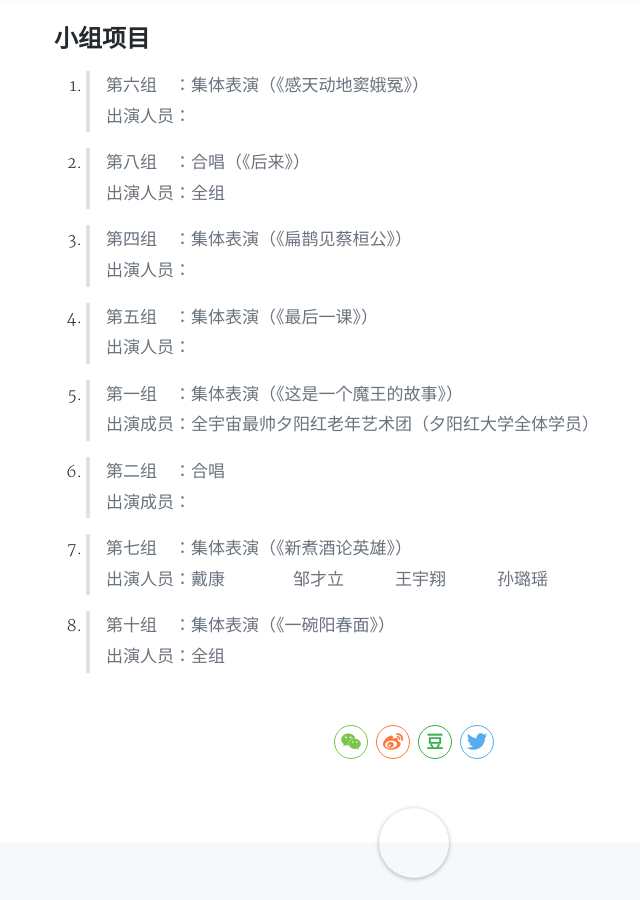
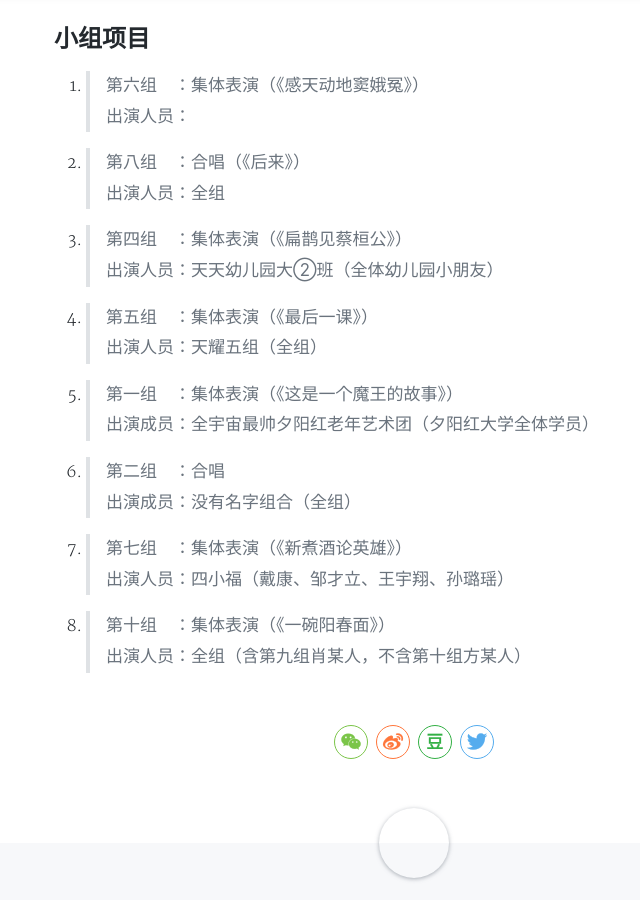
Before and after one commit to yxyz201809/yxyz201809.github.io, a Jekyll site: the page built from _posts/2019-12-16-new-years-eve-party.md, in a window 1280 px wide and 900 px high, scrolled down 1683 px. Shown: the whole window, without its empty margins (226-866 px from the left). Built offline with Jekyll 4.4.1, drawn with Linux system fonts in a browser that asks for light colours; nearby versions of some CDN libraries; a style sheet for code colours, icons or effects is not loaded.

Commit message:
Update 2019-12-16-new-years-eve-party.md

```diff
--- a/_posts/2019-12-16-new-years-eve-party.md
+++ b/_posts/2019-12-16-new-years-eve-party.md
@@ -64,19 +64,19 @@ tags: 活动
 	> 出演人员：全组
 
 4.	> 第四组　：集体表演（《扁鹊见蔡桓公》）
-	> 出演人员：
+	> 出演人员：天天幼儿园大②班（全体幼儿园小朋友）
 
 3.	> 第五组　：集体表演（《最后一课》）
-	> 出演人员：
+	> 出演人员：天耀五组（全组）
 
 5.	> 第一组　：集体表演（《这是一个魔王的故事》）
 	> 出演成员：全宇宙最帅夕阳红老年艺术团（夕阳红大学全体学员）
 
 6.	> 第二组　：合唱
-	> 出演成员：
+	> 出演成员：没有名字组合（全组）
 
 7.	> 第七组　：集体表演（《新煮酒论英雄》）
-	> 出演人员：戴康　　　　邹才立　　　王宇翔　　　孙璐瑶
+	> 出演人员：四小福（戴康、邹才立、王宇翔、孙璐瑶）
 
 8.	> 第十组　：集体表演（《一碗阳春面》）
-	> 出演人员：全组
+	> 出演人员：全组（含第九组肖某人，不含第十组方某人）
```
